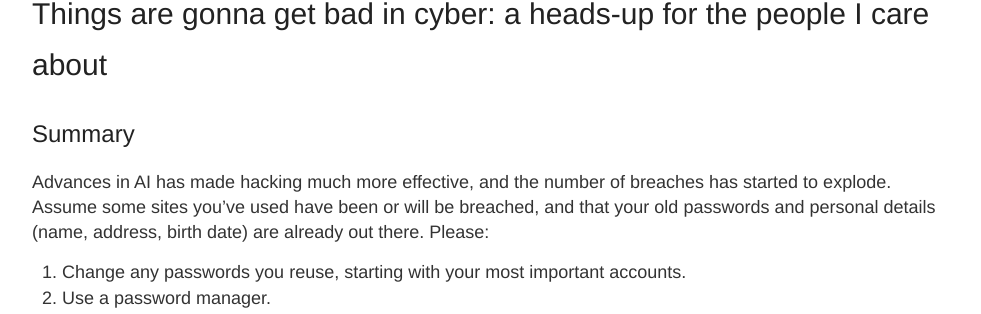
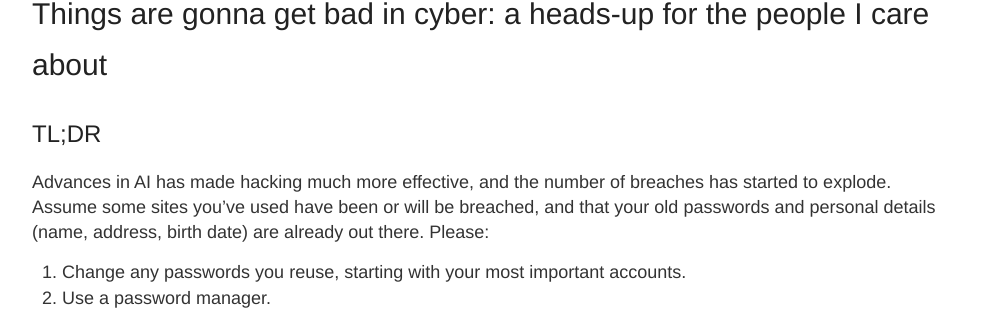
Before and after one commit to ian-whitestone/ian-whitestone.github.io, a Jekyll site: the page built from _posts/2026-10-24-ai-hackers-and-you.md, in a window 1280 px wide and 900 px high. Shown: the part 173-487 px from the top of the window, without its empty margins (148-1129 px from the left). Built offline with Jekyll 4.4.1, drawn with Linux system fonts in a browser that asks for light colours.

Commit message:
Rename Summary section to TL;DR in cyber post
Co-Authored-By: Claude Opus 5.5 <noreply@anthropic.com>

```diff
--- a/_posts/2026-10-24-ai-hackers-and-you.md
+++ b/_posts/2026-10-24-ai-hackers-and-you.md
@@ -8,7 +8,7 @@ image: images/ai-hackers-and-you/cve-tracker.png
 
 {% include head.html %}
 
-## Summary
+## TL;DR
 
 Advances in AI has made hacking much more effective, and the number of breaches has started to explode. Assume some sites you've used have been or will be breached, and that your old passwords and personal details (name, address, birth date) are already out there. Please:
 
```
